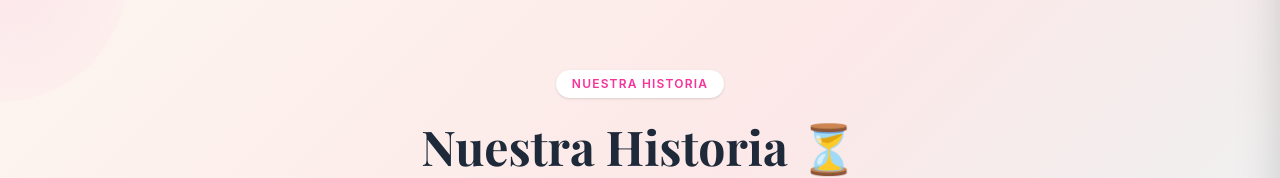
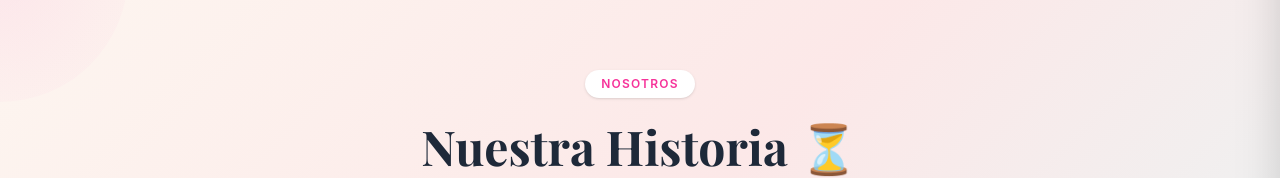
Before and after one commit to galoruiiz/eviscake, a React (Vite) app: page /nosotros in a window 1280 px wide. Shown: the part 179-357 px from the top of the page. Built offline with nearby package versions, Linux system fonts and the light colour scheme.

Commit message:
fix: update AboutPage title from 'Nuestra historia' to 'Nosotros'

```diff
--- a/src/pages/AboutPage.tsx
+++ b/src/pages/AboutPage.tsx
@@ -27,7 +27,7 @@ export default function AboutPage() {
       >
         <div className="max-w-3xl mx-auto relative z-10">
           <span className="inline-block bg-white text-pink-500 text-xs font-semibold tracking-widest uppercase px-4 py-1.5 rounded-full mb-6 shadow-sm">
-            Nuestra historia
+            Nosotros
           </span>
           <h1
             className="text-4xl sm:text-5xl font-bold text-gray-800 mb-6"
```
